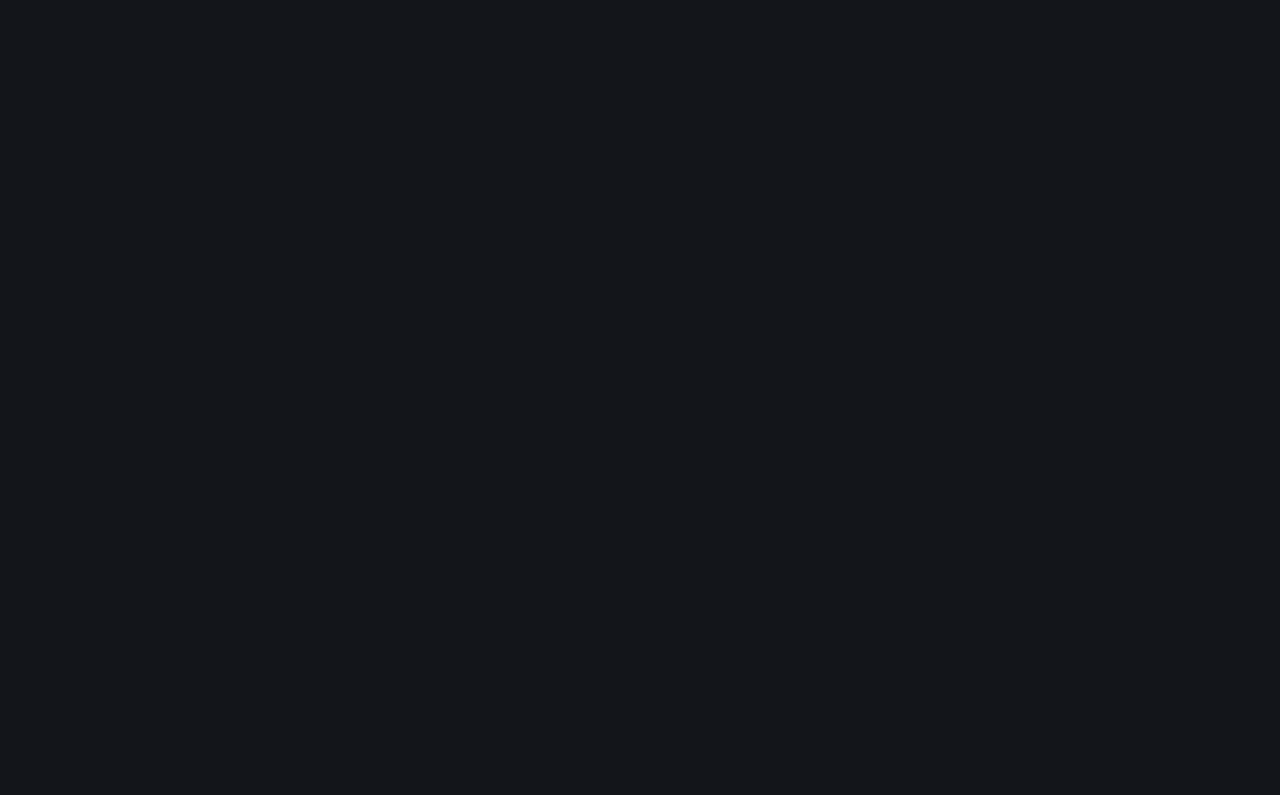
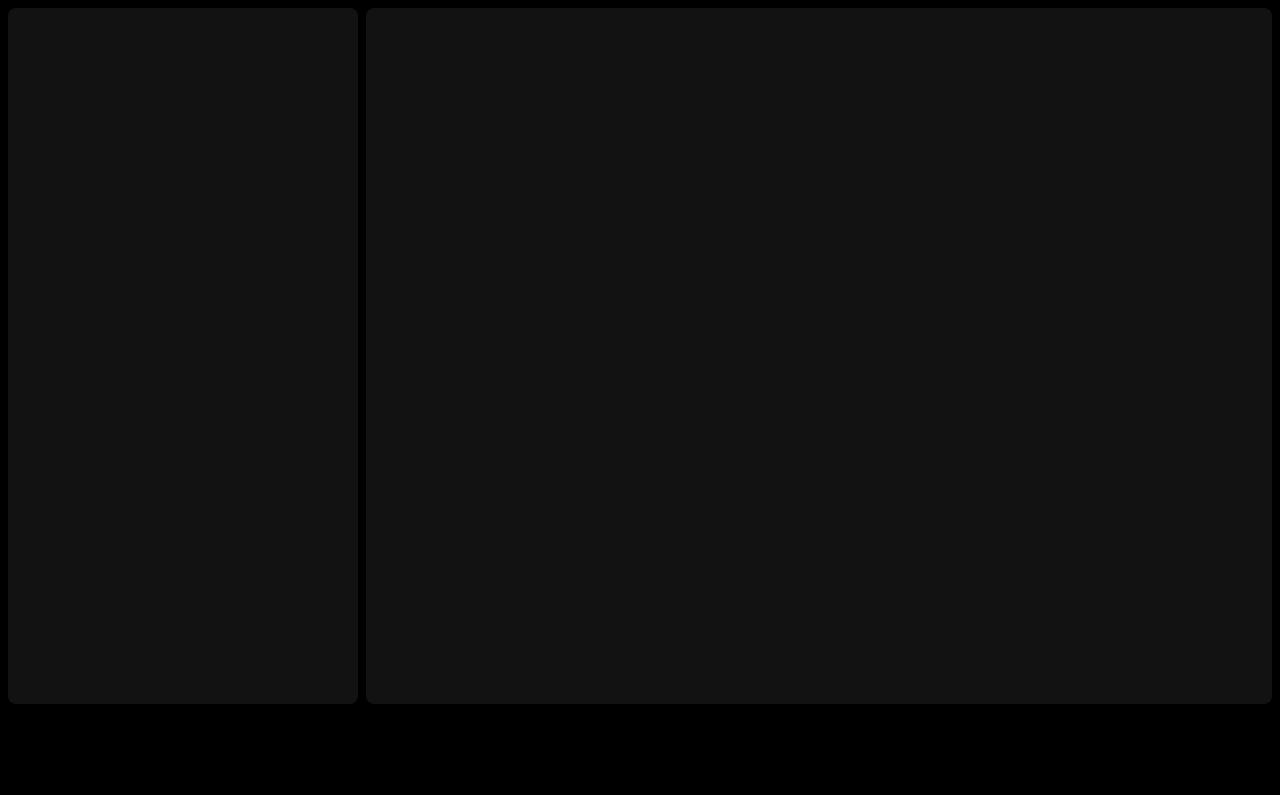
Before and after one commit to francisco-leiva/spotify-clone, an Astro site: page / in a window 1280 px wide. Built offline with nearby package versions, Linux system fonts and the light colour scheme; Astro itself is replaced by a stand-in of ours.

Commit message:
style: add grid for layout

```diff
--- a/src/layouts/Layout.astro
+++ b/src/layouts/Layout.astro
@@ -16,14 +16,84 @@ const { title } = Astro.props
     <meta name='generator' content={Astro.generator} />
     <title>{title}</title>
   </head>
-  <body>
-    <slot />
+
+  <body
+    class='h-screen p-2 grid grid-cols-1 grid-rows-[1fr_auto] gap-2 md:grid-cols-[350px_1fr]'
+  >
+    <aside
+      class='hidden bg-[#121212] [grid-area:aside] rounded-lg md:inline-block'
+    >
+    </aside>
+
+    <!-- linear-gradient(rgba(0,0,0,.6) 0,var(--background-base) 100%),var(--background-noise) -->
+    <main class='bg-[#121212] [grid-area:main] rounded-lg'>
+      <slot />
+    </main>
+
+    <footer class='h-16 bg-[#000] [grid-area:footer] md:h-20'></footer>
   </body>
 </html>
+
+<style>
+  body {
+    grid-template-areas:
+      'main'
+      'footer';
+  }
+
+  @media (width > 768px) {
+    body {
+      grid-template-areas:
+        'aside main'
+        'footer footer';
+    }
+  }
+</style>
+
 <style is:global>
   html {
-    font-family: system-ui, sans-serif;
-    background: #13151a;
-    background-size: 224px;
+    font-family: 'CircularStd', system-ui, sans-serif;
+    background: #000;
+    color: white;
+  }
+
+  @font-face {
+    font-family: 'CircularStd';
+    src: url('/fonts/CircularStd-Medium.woff2') format('woff2');
+    font-weight: 500;
+    font-style: normal;
+    font-display: swap;
+  }
+
+  @font-face {
+    font-family: 'CircularStd';
+    src: url('/fonts/CircularStd-Book.woff2') format('woff2');
+    font-weight: 400;
+    font-style: normal;
+    font-display: swap;
+  }
+
+  @font-face {
+    font-family: 'CircularStd';
+    src: url('/fonts/CircularStd-Light.woff2') format('woff2');
+    font-weight: 300;
+    font-style: normal;
+    font-display: swap;
+  }
+
+  @font-face {
+    font-family: 'CircularStd';
+    src: url('/fonts/CircularStd-Bold.woff2') format('woff2');
+    font-weight: 700;
+    font-style: normal;
+    font-display: swap;
+  }
+
+  @font-face {
+    font-family: 'CircularStd';
+    src: url('/fonts/CircularStd-Black.woff2') format('woff2');
+    font-weight: 900;
+    font-style: normal;
+    font-display: swap;
   }
 </style>
--- a/src/pages/index.astro
+++ b/src/pages/index.astro
@@ -2,4 +2,4 @@
 import Layout from '../layouts/Layout.astro'
 ---
 
-<Layout title='Spotify Clon' />
+<Layout title='Home | Spotify Clone' />
```
